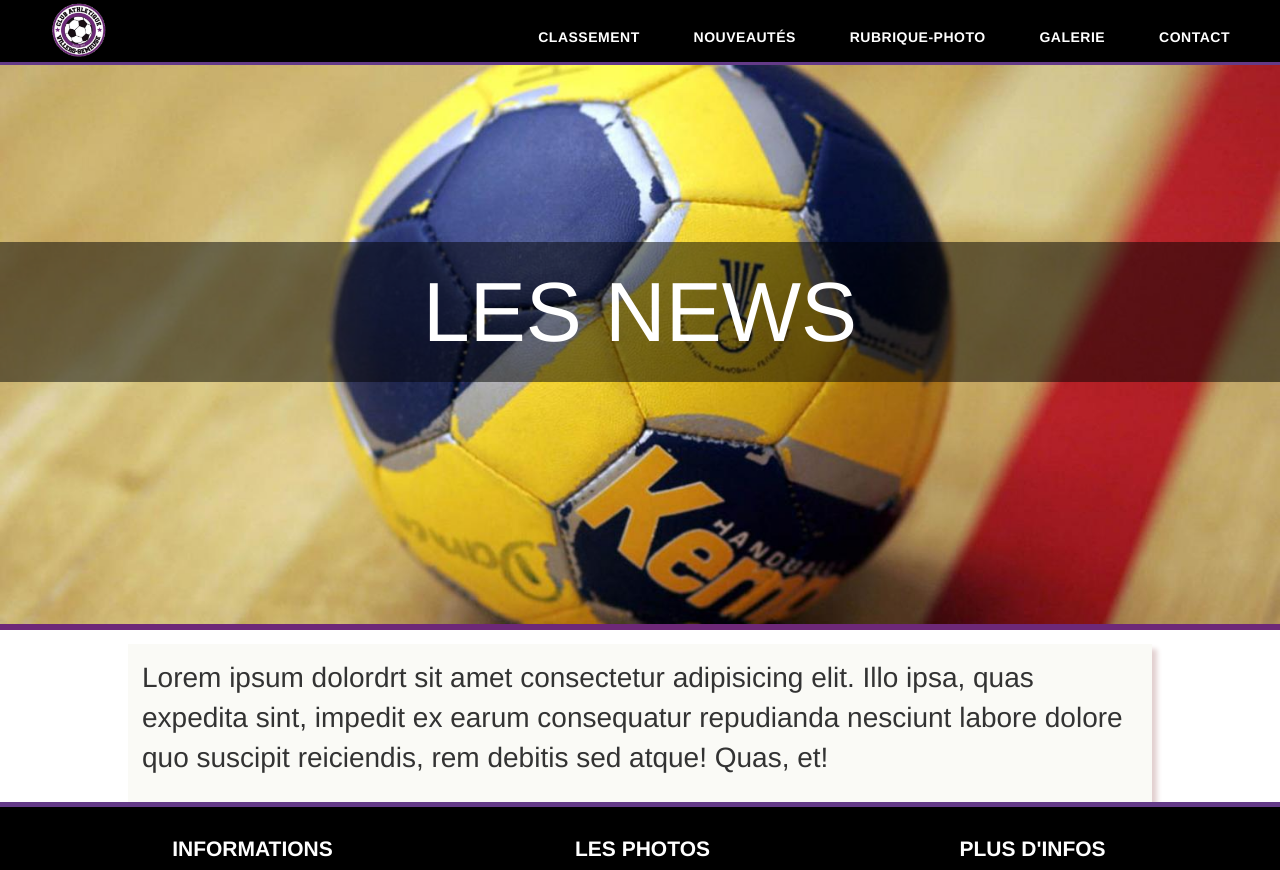
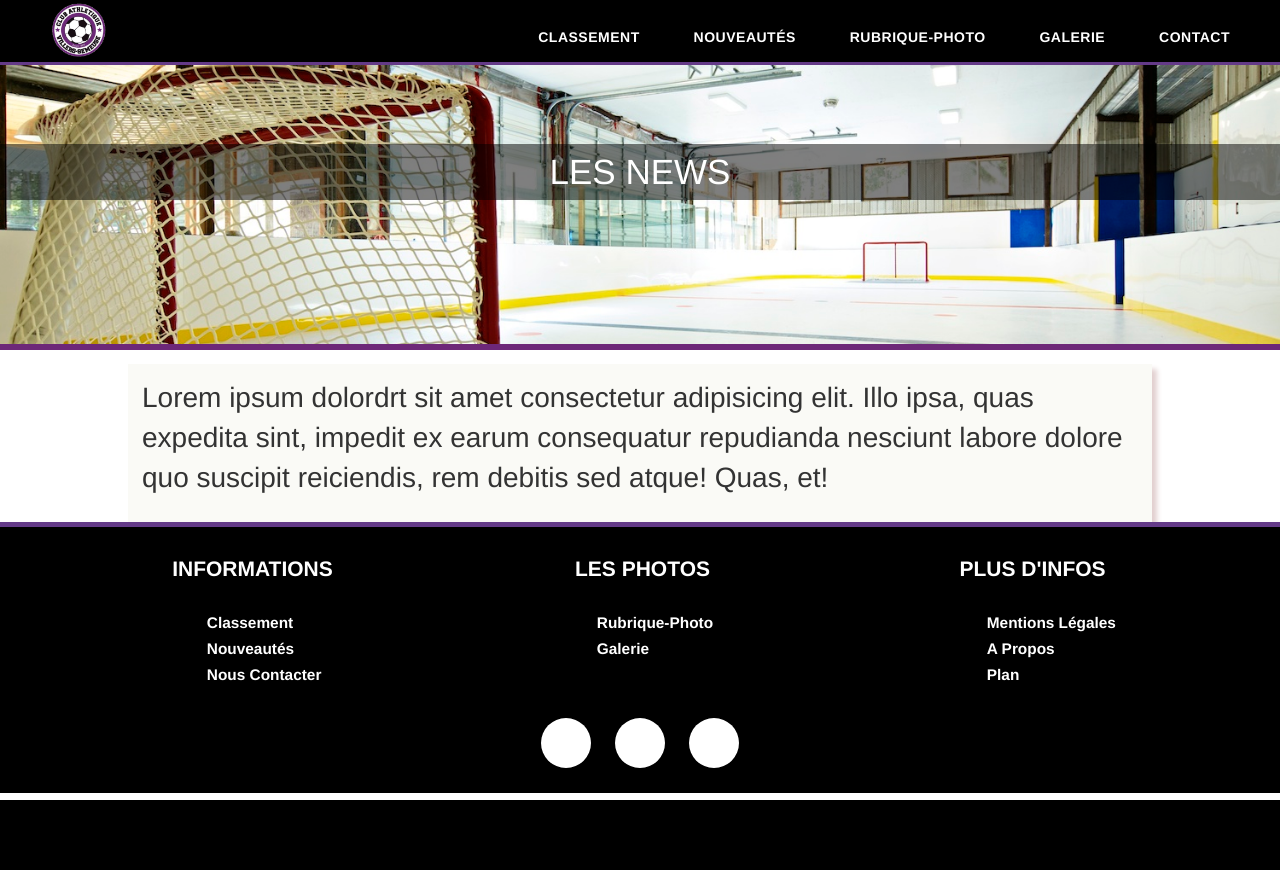
Before and after one commit to Jcollart/RUCBY, a PHP site: page /news.php in a window 1280 px wide. Shown: the top 870 px of the page. After the commit the page ends 800 px from the top, so only its background shows below. Run offline with PHP 8.4, Linux system fonts and the light colour scheme; data that the repository does not hold is empty; some libraries are stand-ins or nearby versions; some web fonts are replaced.

Commit message:
Modif du header de toutes les pages

```diff
--- a/css/news.css
+++ b/css/news.css
@@ -19,8 +19,8 @@ body{
     display: flex;
     justify-content: center;
     min-width: 100%;
-    min-height: 45em;
-    background-image: url(../images/sport3.jpg);
+    min-height: 25em;
+    background-image: url(../images/sport2.jpg);
     background-size: cover;
     background-repeat: no-repeat;
     border-bottom: 6px solid #6D2878;
@@ -33,15 +33,15 @@ body{
   display: flex;
   justify-content: center;
   width: 100%;
-    height: 10em;
+  height: 4em;
   margin-top: auto;
   margin-bottom: auto;
-    background-color: rgba(000, 0, 0, 0.5)
+  background-color: rgba(000, 0, 0, 0.5);
 }
 
-#header_news h1 {
-    font-size: 6em;
+#header_news > #cadre_titre > h1 {
   color: white;
+  font-size: 2.5em;
   margin-top: auto;
   margin-bottom: auto;
 }
```
Also changed, not shown: contact.php (+0 -12 lines), css/contact.css (+4 -3 lines), css/galerie.css (+6 -5 lines), css/rank.css (+11 -10 lines), css/rubphotos.css (+6 -8 lines). Lines whose indentation alone changed are shown as unchanged.
